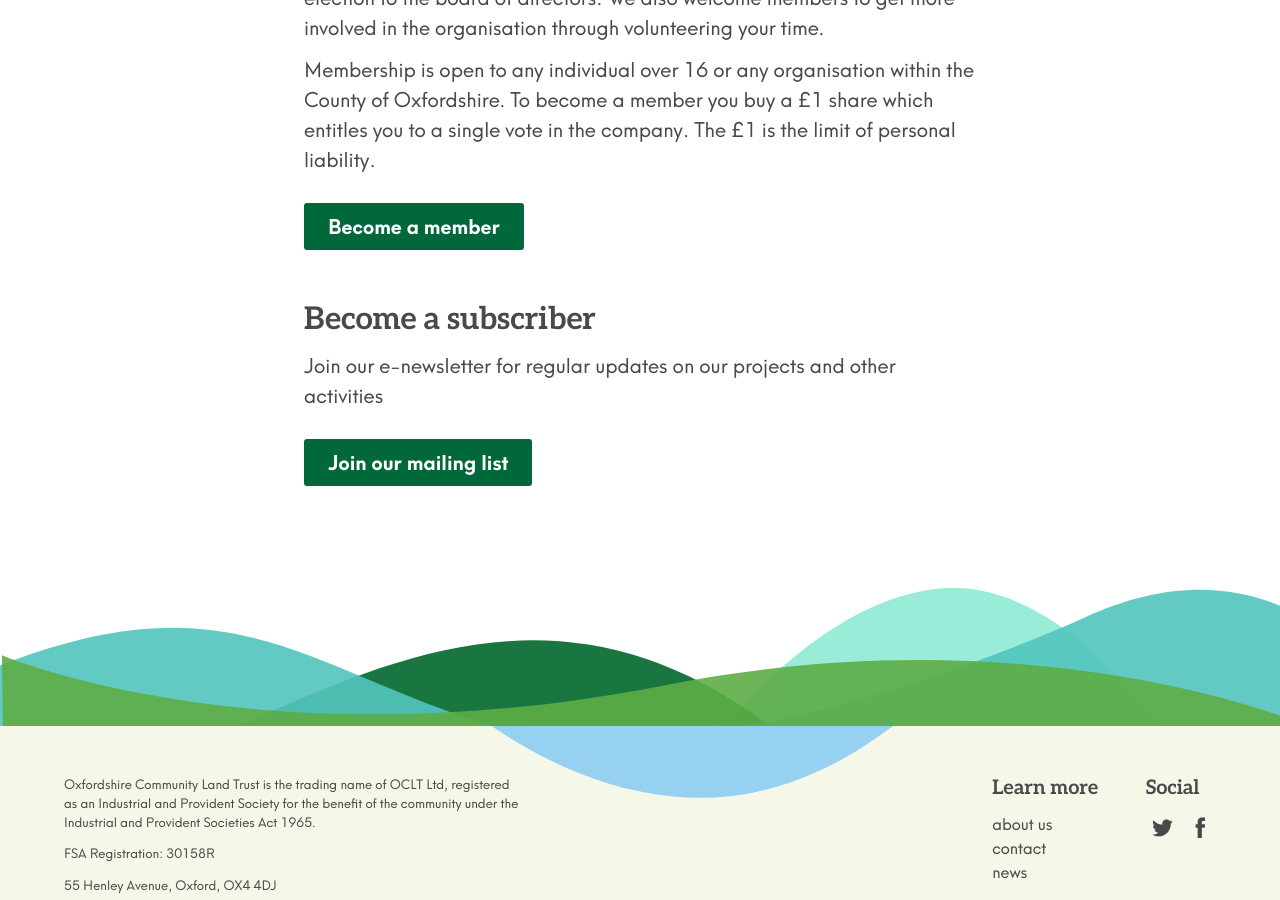
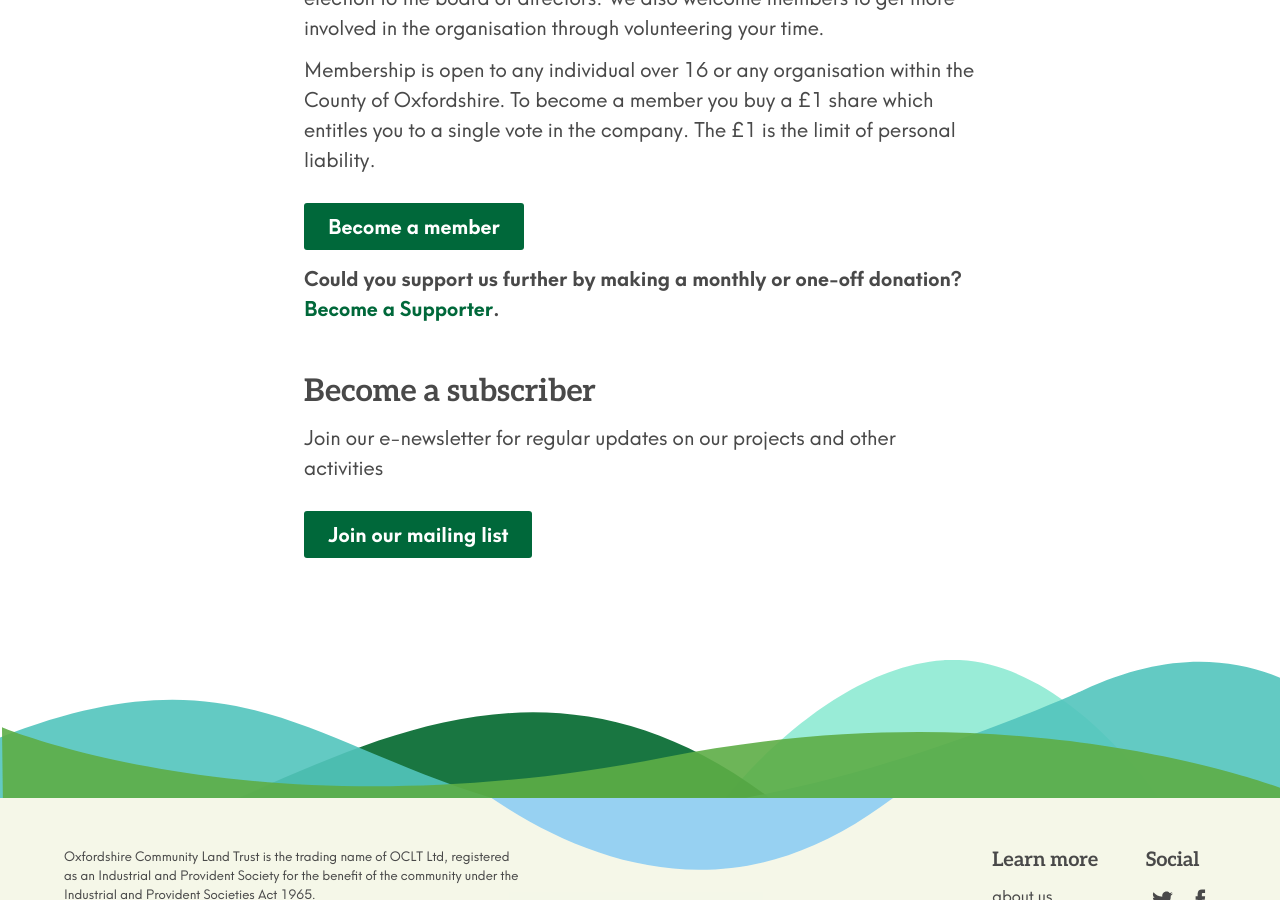
Before and after one commit to johnpuddephatt/oclt, a Jekyll site: the page built from _pages/join.md, in a window 1280 px wide and 900 px high, scrolled down 887 px. Built offline with Jekyll 4.4.1, drawn with Linux system fonts in a browser that asks for light colours.

Commit message:
Update from Forestry.io Oxfordshire CLT updated _pages/join.md

```diff
--- a/_pages/join.md
+++ b/_pages/join.md
@@ -2,9 +2,9 @@
 layout: page
 title: Join us
 subtitle: Get involved in a movement creating community-led affordable homes
-permalink: /join/index.html
+permalink: "/join/index.html"
+
 ---
-
 ## Become a member
 
 As a Community Benefit Society, we are proud to be owned by our members. We are currently owned by a group of over 100 people from across the county of Oxfordshire.
@@ -13,6 +13,8 @@ As a member you can have a say and support OCLT through attending and voting at
 
 Membership is open to any individual over 16 or any organisation within the County of Oxfordshire. To become a member you buy a £1 share which entitles you to a single vote in the company. The £1 is the limit of personal liability. <br> <br> <a class="button btn" href="https://app.donorfy.com/form/J7EEWBHW62/53NSK">Become a member</a>
 
+**Could you support us further by making a monthly or one-off donation?** [**Become a Supporter**](Did you see our good news about becoming a Registered Provider of Affordable Housing?  You can support us to carry on this exciting work by signing up to be a monthly Supporter: https://www.oclt.org.uk/support-us/)**.**
+
 ## Become a subscriber
 
 Join our e-newsletter for regular updates on our projects and other activities <br> <br> <a class="button btn" href="https://oclt.us7.list-manage.com/subscribe?u=705f7de83867afe997c4f8eba&id=03a63db2a8" target="_blank">Join our mailing list</a>
```
